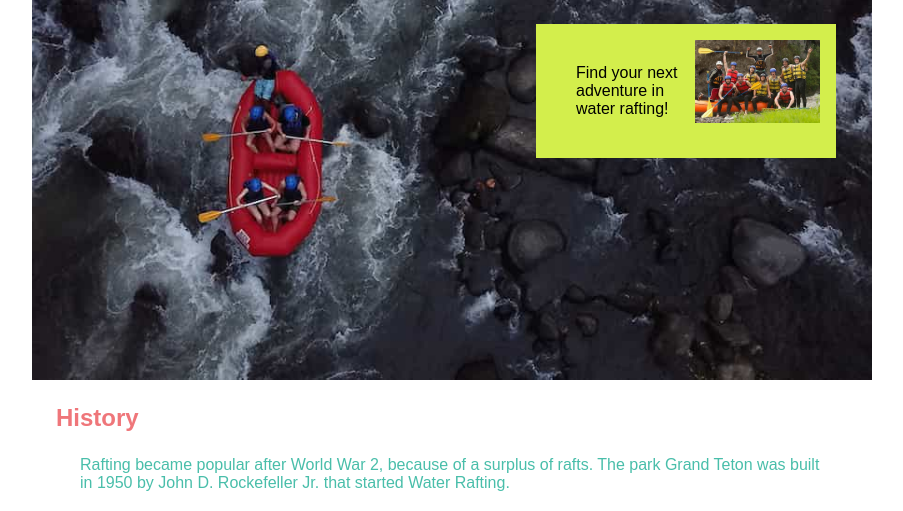
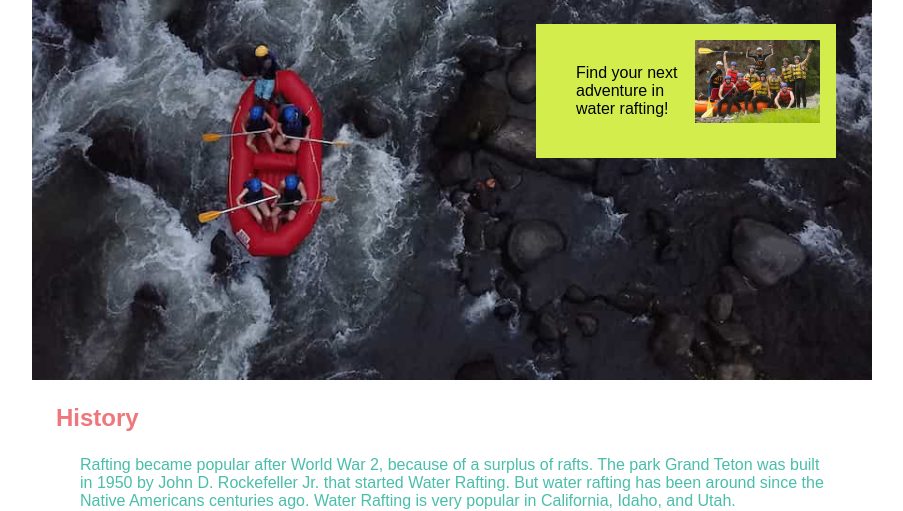
Before and after one commit to andrewlholmes1/wdd130, a plain HTML site: page wwr/about.html in a window 1280 px wide. Shown: the part 292-803 px from the top of the page, without its empty margins (188-1091 px from the left). Drawn offline with Linux system fonts and the light colour scheme; a web font is replaced by a local one.

Commit message:
Updated HTML

```diff
--- a/wwr/about.html
+++ b/wwr/about.html
@@ -40,7 +40,9 @@
         <section>
             <h2>History</h2>
             <p>Rafting became popular after World War 2, because of a surplus of rafts. The park Grand Teton was built
-                in 1950 by John D. Rockefeller Jr. that started Water Rafting.</p>
+                in 1950 by John D. Rockefeller Jr. that started Water Rafting. But water rafting has been around since
+                the Native Americans centuries ago.
+                Water Rafting is very popular in California, Idaho, and Utah. </p>
         </section>
         <section class="main-grid-container">
             <nav class="main-flex-container">
```
